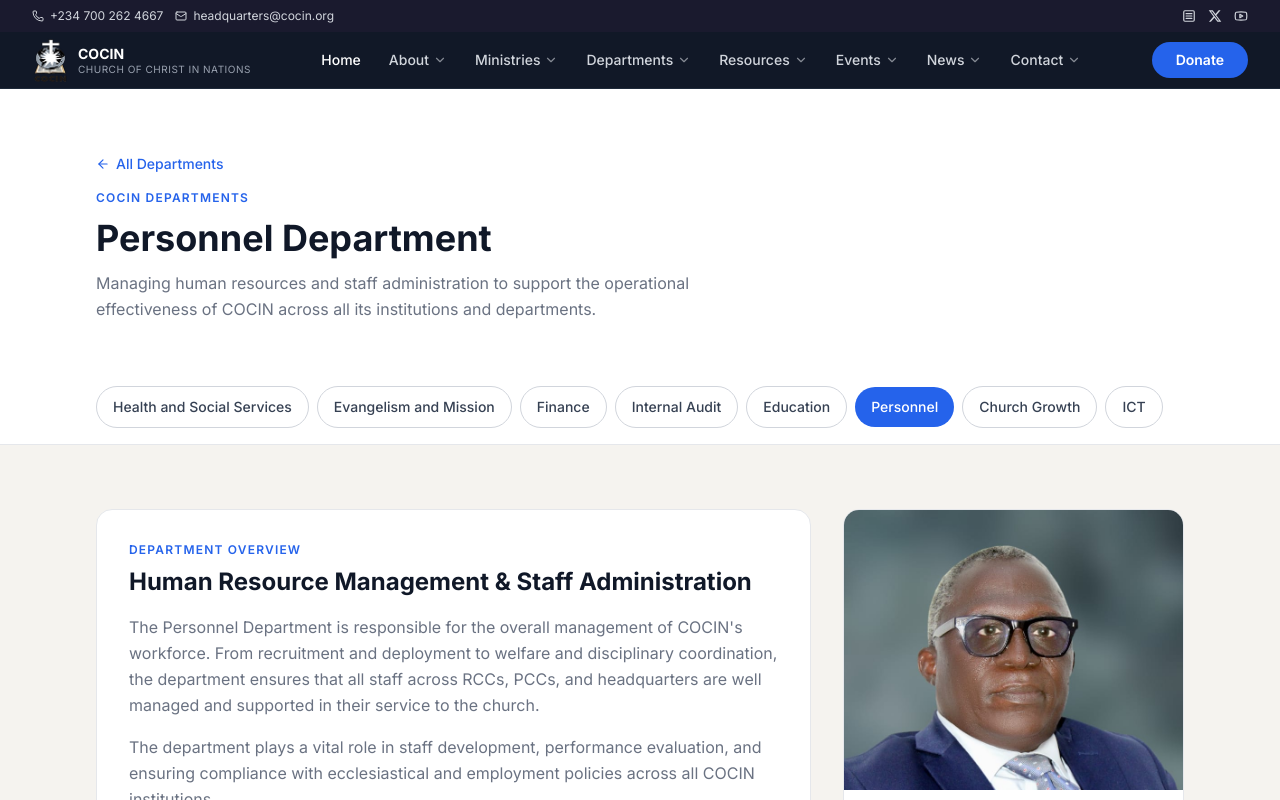
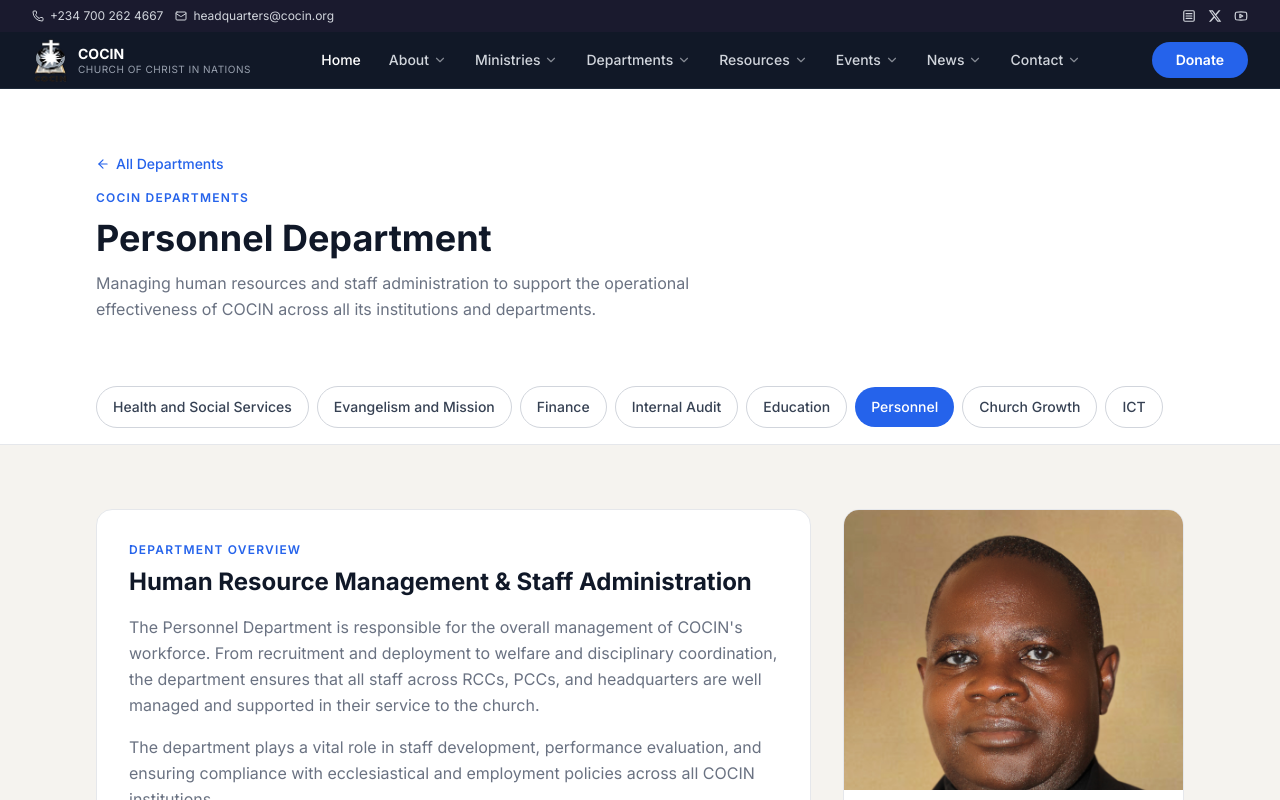
Before and after one commit to Jethrolopwus/cocin-website, a Next.js app: page /departments/personnel in a window 1280 px wide. Shown: the top 800 px of the page. Built offline with nearby package versions, Linux system fonts and the light colour scheme.

Commit message:
fix:fix the director of personel image

```diff
--- a/app/departments/personnel/page.tsx
+++ b/app/departments/personnel/page.tsx
@@ -175,7 +175,7 @@
               <div className="bg-white rounded-2xl border border-gray-200 overflow-hidden">
                 <div className="relative w-full" style={{ height: 280 }}>
                   <Image
-                    src="/DP.png"
+                    src="/dp.jpeg"
                     alt="Director of Personnel"
                     fill
                     className="object-cover object-top"
```
Also changed, not shown: public/dp.jpeg (added).
